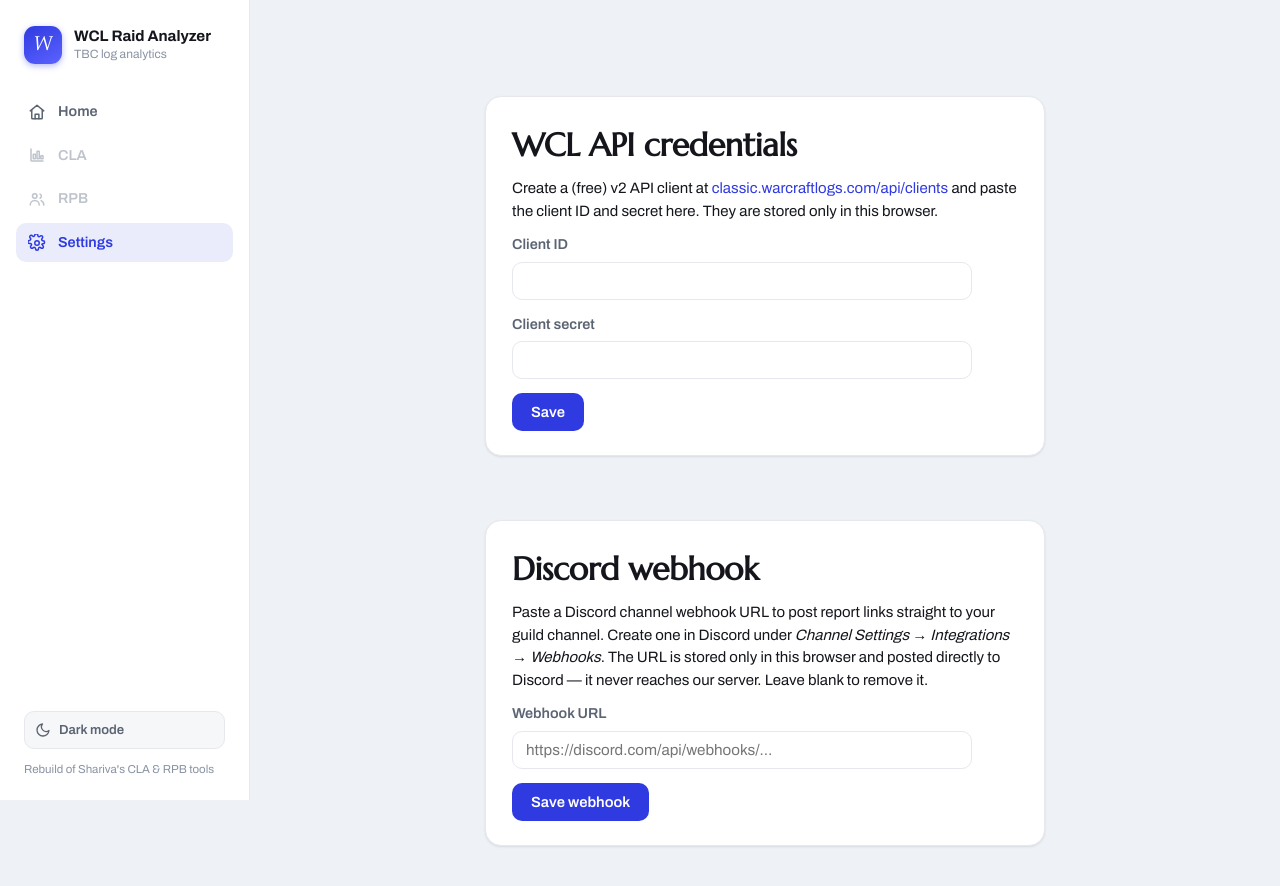
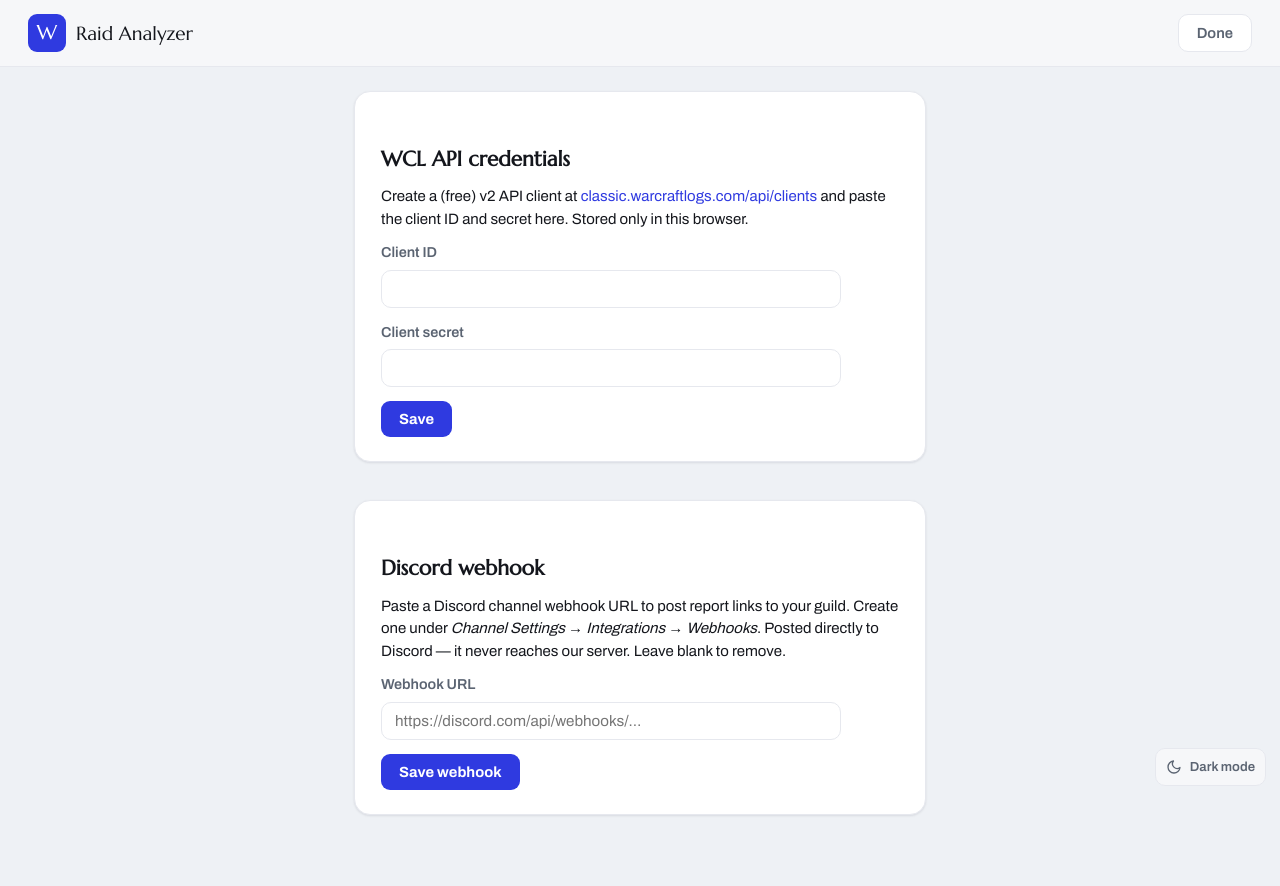
Before and after one commit to sL1Per/DANGER-WLC-Analyzer, a React (Vite) app in the folder apps/web/: page /settings in a window 1280 px wide. Shown: the top 886 px of the page. After the commit the page ends 859 px from the top, so only its background shows below. Built offline with nearby package versions, Linux system fonts and the light colour scheme.

Commit message:
feat(web): restyle settings, simplify app shell, drop legacy RpbPage
Co-Authored-By: Claude Opus 4.8 <noreply@anthropic.com>

```diff
--- a/apps/web/src/components/AppShell.tsx
+++ b/apps/web/src/components/AppShell.tsx
@@ -1,128 +1,14 @@
 import type { ReactNode } from "react";
-import { Link, NavLink, useLocation } from "react-router-dom";
-import { loadLastReportId } from "../lib/storage";
 import { ThemeToggle } from "./ThemeToggle";
 
-function IconHome() {
+/** App-wide layout wrapper. The old CLA/RPB sidebar is gone — report navigation
+ *  now lives in the in-report header (ReportHeader) and the Home/Settings screens
+ *  provide their own full-viewport layouts. */
+export function AppShell({ children }: { children: ReactNode }) {
   return (
-    <svg width="18" height="18" viewBox="0 0 24 24" fill="none" stroke="currentColor" aria-hidden>
-      <path d="M3 10.5 12 3l9 7.5" strokeLinecap="round" strokeLinejoin="round" />
-      <path d="M5 9.5V20a1 1 0 0 0 1 1h12a1 1 0 0 0 1-1V9.5" strokeLinecap="round" strokeLinejoin="round" />
-      <path d="M9.5 21v-6h5v6" strokeLinecap="round" strokeLinejoin="round" />
-    </svg>
-  );
-}
-
-function IconCla() {
-  return (
-    <svg width="18" height="18" viewBox="0 0 24 24" fill="none" stroke="currentColor" aria-hidden>
-      <path d="M4 4v15a1 1 0 0 0 1 1h15" strokeLinecap="round" strokeLinejoin="round" />
-      <rect x="7" y="11" width="3" height="6" rx="0.5" />
-      <rect x="12" y="7" width="3" height="10" rx="0.5" />
-      <rect x="17" y="13" width="3" height="4" rx="0.5" />
-    </svg>
-  );
-}
-
-function IconRpb() {
-  return (
-    <svg width="18" height="18" viewBox="0 0 24 24" fill="none" stroke="currentColor" aria-hidden>
-      <circle cx="9" cy="8" r="3" strokeLinecap="round" strokeLinejoin="round" />
-      <path d="M3 20a6 6 0 0 1 12 0" strokeLinecap="round" strokeLinejoin="round" />
-      <path d="M16 5.5a3 3 0 0 1 0 5.5" strokeLinecap="round" strokeLinejoin="round" />
-      <path d="M17.5 14.2A6 6 0 0 1 21 20" strokeLinecap="round" strokeLinejoin="round" />
-    </svg>
-  );
-}
-
-function IconSettings() {
-  return (
-    <svg width="18" height="18" viewBox="0 0 24 24" fill="none" stroke="currentColor" aria-hidden>
-      <circle cx="12" cy="12" r="3" />
-      <path
-        d="M19.4 13.5a1.7 1.7 0 0 0 .3 1.9l.1.1a2 2 0 1 1-2.8 2.8l-.1-.1a1.7 1.7 0 0 0-1.9-.3 1.7 1.7 0 0 0-1 1.5v.2a2 2 0 1 1-4 0v-.1a1.7 1.7 0 0 0-1.1-1.6 1.7 1.7 0 0 0-1.9.3l-.1.1a2 2 0 1 1-2.8-2.8l.1-.1a1.7 1.7 0 0 0 .3-1.9 1.7 1.7 0 0 0-1.5-1H1.8a2 2 0 1 1 0-4h.1a1.7 1.7 0 0 0 1.6-1.1 1.7 1.7 0 0 0-.3-1.9l-.1-.1a2 2 0 1 1 2.8-2.8l.1.1a1.7 1.7 0 0 0 1.9.3h.1a1.7 1.7 0 0 0 1-1.5V1.8a2 2 0 1 1 4 0v.1a1.7 1.7 0 0 0 1 1.5 1.7 1.7 0 0 0 1.9-.3l.1-.1a2 2 0 1 1 2.8 2.8l-.1.1a1.7 1.7 0 0 0-.3 1.9v.1a1.7 1.7 0 0 0 1.5 1h.2a2 2 0 1 1 0 4h-.1a1.7 1.7 0 0 0-1.5 1Z"
-        strokeLinecap="round"
-        strokeLinejoin="round"
-      />
-    </svg>
-  );
-}
-
-export function AppShell({ children }: { children: ReactNode }) {
-  const lastReportId = loadLastReportId();
-  const path = useLocation().pathname;
-  const onCla = path.startsWith("/cla/");
-  const onRpb = path.startsWith("/rpb/");
-
-  return (
-    <div className="shell">
-      <aside className="sidebar">
-        <div className="sidebar__brand">
-          <div className="sidebar__mark" aria-hidden>
-            W
-          </div>
-          <div>
-            <div className="sidebar__title">WCL Raid Analyzer</div>
-            <div className="sidebar__subtitle">TBC log analytics</div>
-          </div>
-        </div>
-
-        <nav className="sidebar__nav">
-          <NavLink to="/" end className="navitem">
-            <IconHome />
-            Home
-          </NavLink>
-          {lastReportId ? (
-            <Link
-              to={`/cla/${lastReportId}`}
-              className={onCla ? "navitem active" : "navitem"}
-            >
-              <IconCla />
-              CLA
-            </Link>
-          ) : (
-            <span
-              className="navitem navitem--disabled"
-              title="Analyze a report from Home first"
-              aria-disabled
-            >
-              <IconCla />
-              CLA
-            </span>
-          )}
-          {lastReportId ? (
-            <Link
-              to={`/rpb/${lastReportId}`}
-              className={onRpb ? "navitem active" : "navitem"}
-            >
-              <IconRpb />
-              RPB
-            </Link>
-          ) : (
-            <span
-              className="navitem navitem--disabled"
-              title="Analyze a report from Home first"
-              aria-disabled
-            >
-              <IconRpb />
-              RPB
-            </span>
-          )}
-          <NavLink to="/settings" className="navitem">
-            <IconSettings />
-            Settings
-          </NavLink>
-        </nav>
-
-        <div className="sidebar__footer">
-          <ThemeToggle />
-          <div>Rebuild of Shariva&apos;s CLA &amp; RPB tools</div>
-        </div>
-      </aside>
-
-      <main className="main">
-        <div className="content">{children}</div>
-      </main>
+    <div className="app">
+      <div className="app-theme"><ThemeToggle /></div>
+      {children}
     </div>
   );
 }
--- a/apps/web/src/index.css
+++ b/apps/web/src/index.css
@@ -771,3 +771,7 @@ tr td.parse-artifact { color: var(--parse-artifact); font-weight: 700; }
 .btn-gold { background: var(--accent-gold-grad, var(--primary)); color: var(--on-accent, #fff); border: none; border-radius: 9px; padding: 10px 18px; font-weight: 700; cursor: pointer; }
 .btn-text { background: none; border: none; color: var(--text-muted); cursor: pointer; }
 .home-footer { display: flex; justify-content: space-between; margin-top: 18px; font-size: 12px; color: var(--text-muted); }
+
+/* ── settings ─────────────────────────────────────────────── */
+.settings-col { max-width: 620px; margin: 0 auto; padding: 24px; display: flex; flex-direction: column; gap: 18px; }
+.app-theme { position: fixed; right: 14px; bottom: 14px; z-index: 40; }
--- a/apps/web/src/pages/SettingsPage.tsx
+++ b/apps/web/src/pages/SettingsPage.tsx
@@ -1,13 +1,14 @@
 import { type FormEvent, useState } from "react";
+import { Link, useNavigate } from "react-router-dom";
 import { loadCredentials, saveCredentials, loadWebhookUrl, saveWebhookUrl } from "../lib/storage";
 import { isValidWebhookUrl } from "../lib/discord";
 
 export function SettingsPage() {
+  const navigate = useNavigate();
   const existing = loadCredentials();
   const [clientId, setClientId] = useState(existing?.clientId ?? "");
   const [clientSecret, setClientSecret] = useState(existing?.clientSecret ?? "");
   const [saved, setSaved] = useState(false);
-
   const [webhook, setWebhook] = useState(loadWebhookUrl() ?? "");
   const [webhookSaved, setWebhookSaved] = useState(false);
   const [webhookError, setWebhookError] = useState("");
@@ -17,69 +18,44 @@ export function SettingsPage() {
     saveCredentials({ clientId: clientId.trim(), clientSecret: clientSecret.trim() });
     setSaved(true);
   }
-
   function onSaveWebhook(e: FormEvent) {
-    e.preventDefault();
-    setWebhookSaved(false);
-    setWebhookError("");
+    e.preventDefault(); setWebhookSaved(false); setWebhookError("");
     const trimmed = webhook.trim();
-    if (trimmed && !isValidWebhookUrl(trimmed)) {
-      setWebhookError("That doesn't look like a Discord webhook URL.");
-      return;
-    }
-    saveWebhookUrl(trimmed);
-    setWebhookSaved(true);
+    if (trimmed && !isValidWebhookUrl(trimmed)) { setWebhookError("That doesn't look like a Discord webhook URL."); return; }
+    saveWebhookUrl(trimmed); setWebhookSaved(true);
   }
 
   return (
-    <>
-      <form className="card card--center" onSubmit={onSubmit}>
-        <h1>WCL API credentials</h1>
-        <p>
-          Create a (free) v2 API client at{" "}
-          <a href="https://classic.warcraftlogs.com/api/clients/" target="_blank" rel="noreferrer">
-            classic.warcraftlogs.com/api/clients
-          </a>{" "}
-          and paste the client ID and secret here. They are stored only in this browser.
-        </p>
-        <label>
-          Client ID{" "}
-          <input value={clientId} onChange={(e) => setClientId(e.target.value)} required />
-        </label>
-        <label>
-          Client secret{" "}
-          <input
-            value={clientSecret}
-            type="password"
-            onChange={(e) => setClientSecret(e.target.value)}
-            required
-          />
-        </label>
-        <button type="submit">Save</button>
-        {saved && <p role="status">Saved.</p>}
-      </form>
+    <div className="settings">
+      <header className="report-header">
+        <Link to="/" className="report-header__brand">
+          <span className="report-header__mark" aria-hidden>W</span>
+          <span className="report-header__title">Raid Analyzer</span>
+        </Link>
+        <div className="report-header__actions"><button className="btn-outline" onClick={() => navigate(-1)}>Done</button></div>
+      </header>
 
-      <form className="card card--center" onSubmit={onSaveWebhook}>
-        <h1>Discord webhook</h1>
-        <p>
-          Paste a Discord channel webhook URL to post report links straight to your guild
-          channel. Create one in Discord under <em>Channel Settings → Integrations → Webhooks</em>.
-          The URL is stored only in this browser and posted directly to Discord — it never
-          reaches our server. Leave blank to remove it.
-        </p>
-        <label>
-          Webhook URL{" "}
-          <input
-            value={webhook}
-            type="url"
-            placeholder="https://discord.com/api/webhooks/…"
-            onChange={(e) => setWebhook(e.target.value)}
-          />
-        </label>
-        <button type="submit">Save webhook</button>
-        {webhookError && <p role="alert" className="sev-major">{webhookError}</p>}
-        {webhookSaved && <p role="status">Saved.</p>}
-      </form>
-    </>
+      <div className="settings-col">
+        <form className="card" onSubmit={onSubmit}>
+          <h2>WCL API credentials</h2>
+          <p>Create a (free) v2 API client at{" "}
+            <a href="https://classic.warcraftlogs.com/api/clients/" target="_blank" rel="noreferrer">classic.warcraftlogs.com/api/clients</a>{" "}
+            and paste the client ID and secret here. Stored only in this browser.</p>
+          <label>Client ID <input value={clientId} onChange={(e) => setClientId(e.target.value)} required /></label>
+          <label>Client secret <input value={clientSecret} type="password" onChange={(e) => setClientSecret(e.target.value)} required /></label>
+          <button type="submit" className="btn-gold">Save</button>
+          {saved && <p role="status">✓ Saved to this browser</p>}
+        </form>
+
+        <form className="card" onSubmit={onSaveWebhook}>
+          <h2>Discord webhook</h2>
+          <p>Paste a Discord channel webhook URL to post report links to your guild. Create one under <em>Channel Settings → Integrations → Webhooks</em>. Posted directly to Discord — it never reaches our server. Leave blank to remove.</p>
+          <label>Webhook URL <input value={webhook} type="url" placeholder="https://discord.com/api/webhooks/…" onChange={(e) => setWebhook(e.target.value)} /></label>
+          <button type="submit" className="btn-gold">Save webhook</button>
+          {webhookError && <p role="alert" className="sev-major">{webhookError}</p>}
+          {webhookSaved && <p role="status">✓ Saved to this browser</p>}
+        </form>
+      </div>
+    </div>
   );
 }
```
Also changed, not shown: apps/web/src/pages/RpbPage.tsx (deleted, +0 -47 lines), 1 other file (tests, documents, lock files or other folders).
